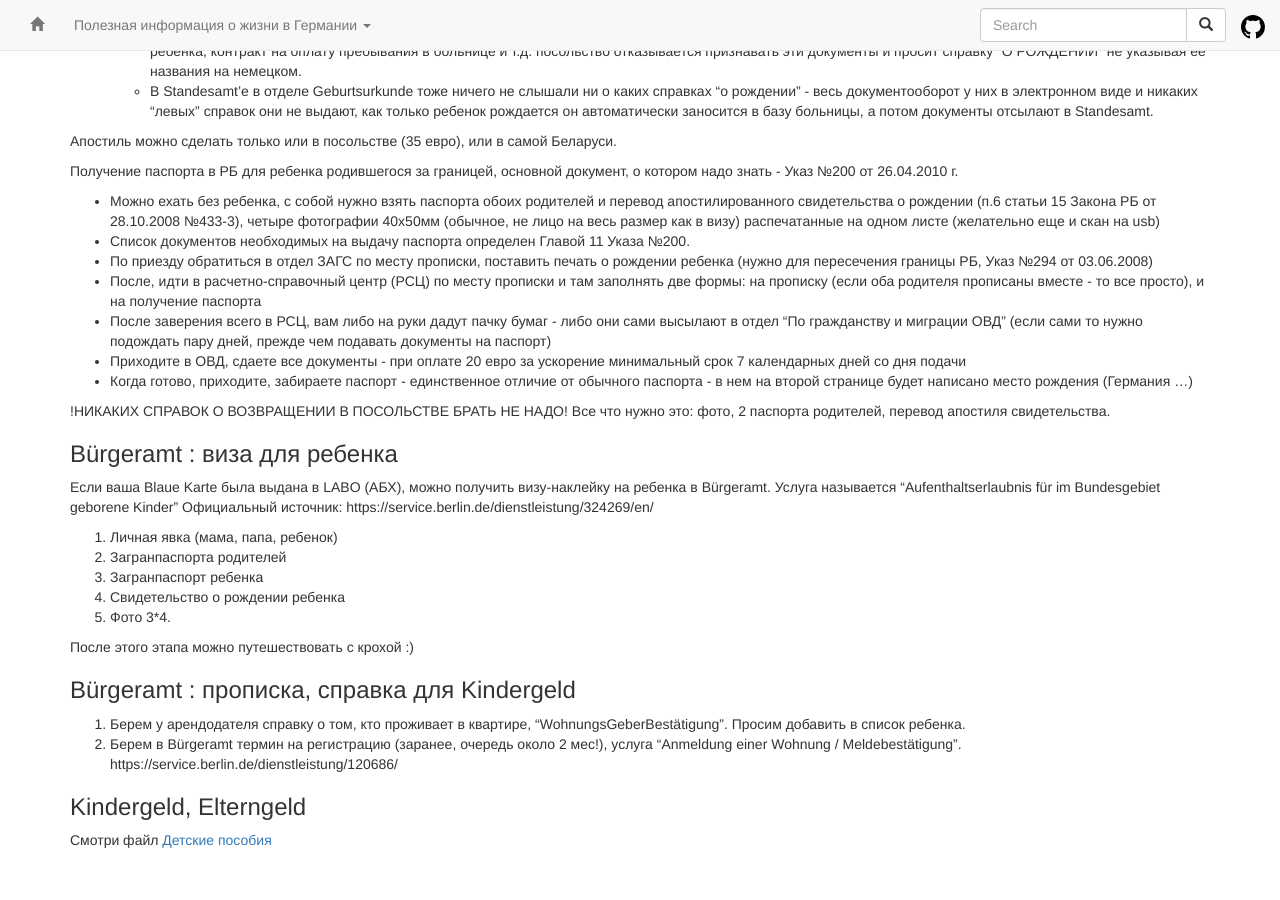
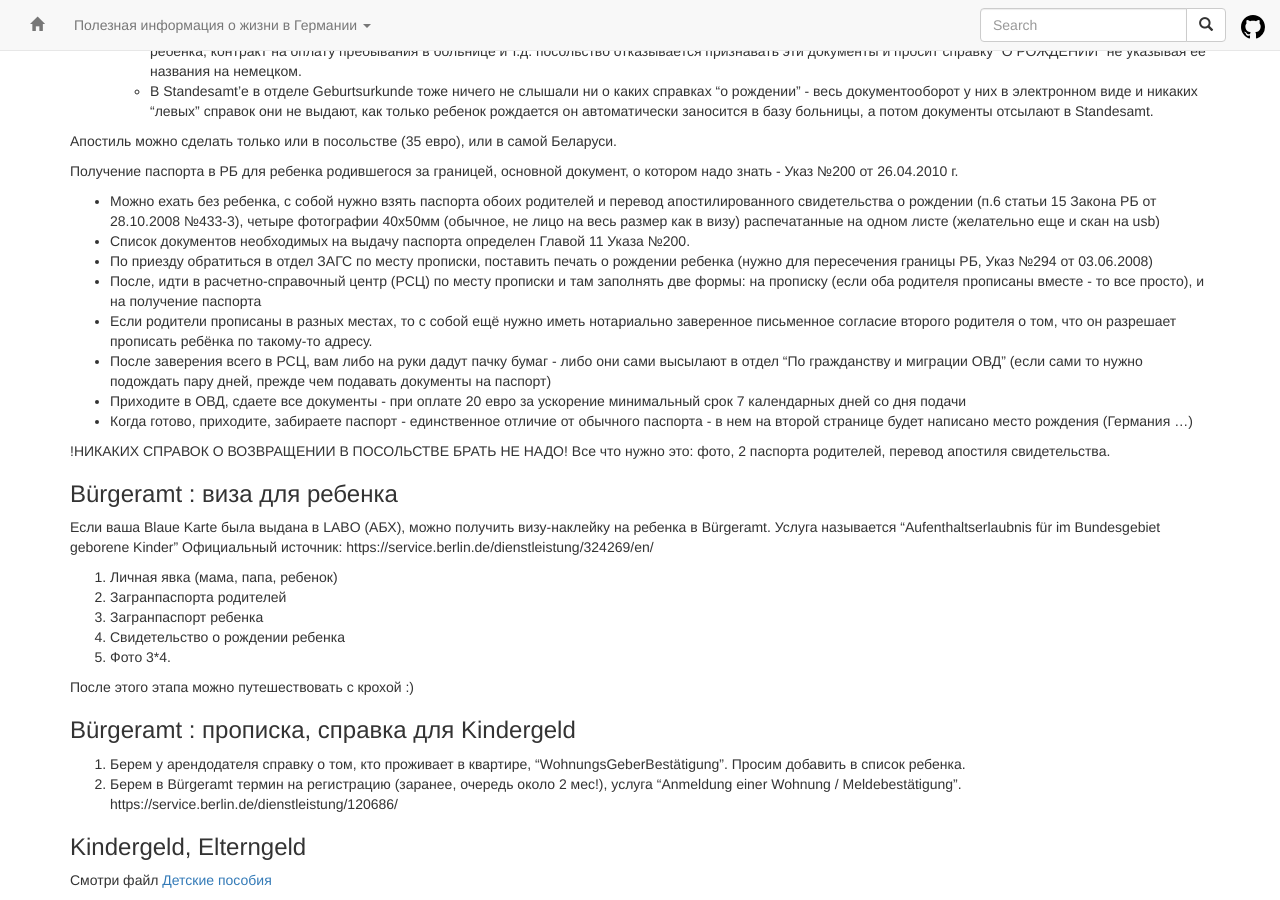
Before and after one commit to ru-de/faq, a Jekyll site: the page built from pages/Оформление новорожденных.md, in a window 1280 px wide and 900 px high, scrolled down 3654 px. Built offline with Jekyll 4.4.1, drawn with Linux system fonts in a browser that asks for light colours; nearby versions of some CDN libraries; before the commit the page ends 4514 px from its top, so only the background shows below that.

Commit message:
Travis #1080: sync github pages

```diff
--- a/pages/Оформление новорожденных.md
+++ b/pages/Оформление новорожденных.md
@@ -132,6 +132,7 @@ layout: default
 - Список документов необходимых на выдачу паспорта определен Главой 11 Указа №200.
 - По приезду обратиться в отдел ЗАГС по месту прописки, поставить печать о рождении ребенка (нужно для пересечения границы РБ, Указ №294 от 03.06.2008)
 - После, идти в расчетно-справочный центр (РСЦ) по месту прописки и там заполнять две формы: на прописку (если оба родителя прописаны вместе - то все просто), и на получение паспорта
+- Если родители прописаны в разных местах, то с собой ещё нужно иметь нотариально заверенное письменное согласие второго родителя о том, что он разрешает прописать ребёнка по такому-то адресу.
 - После заверения всего в РСЦ, вам либо на руки дадут пачку бумаг - либо они сами высылают в отдел "По гражданству и миграции ОВД" (если сами то нужно подождать пару дней, прежде чем подавать документы на паспорт)
 - Приходите в ОВД, сдаете все документы - при оплате 20 евро за ускорение минимальный срок 7 календарных дней со дня подачи
 - Когда готово, приходите, забираете паспорт - единственное отличие от обычного паспорта - в нем на второй странице будет написано место рождения (Германия ...)
```
Also changed, not shown: pages/Фриланс.md (+2 -0 lines).
